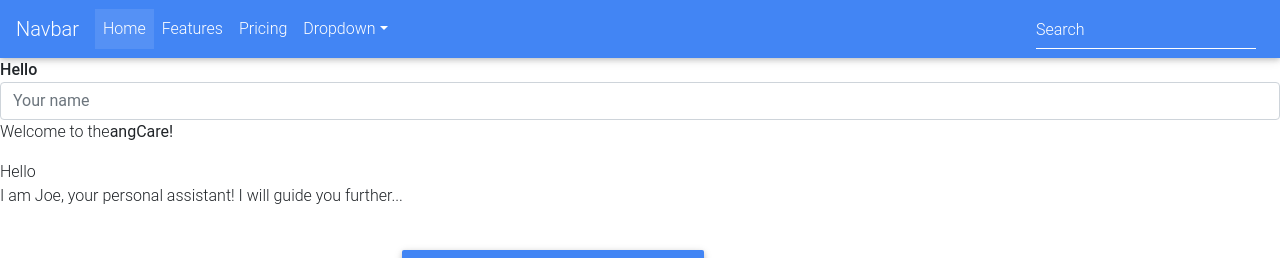
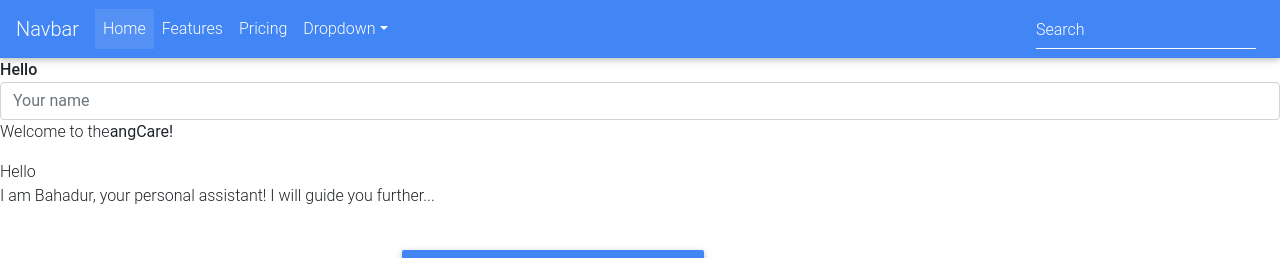
Before and after one commit to SwiftSoft-Bahadur/responspiveNav, an Angular app: page / in a window 1280 px wide. Shown: the top 258 px of the page. Built offline with nearby package versions, Linux system fonts and the light colour scheme.

Commit message:
Name has changed

```diff
--- a/src/app/app.component.html
+++ b/src/app/app.component.html
@@ -6,8 +6,7 @@
     Welcome to the<b>angCare!</b>
 </p>
 <p>Hello {{name}}<br>
-  <!--  Change the name joe to Bahadur -->
-    I am Joe, your personal assistant! I will guide you further...
+    I am Bahadur, your personal assistant! I will guide you further...
 </p>
 <div style="text-align:left;padding: 20px">
     <p> Click on Sign up to create your account with angCare:
```
